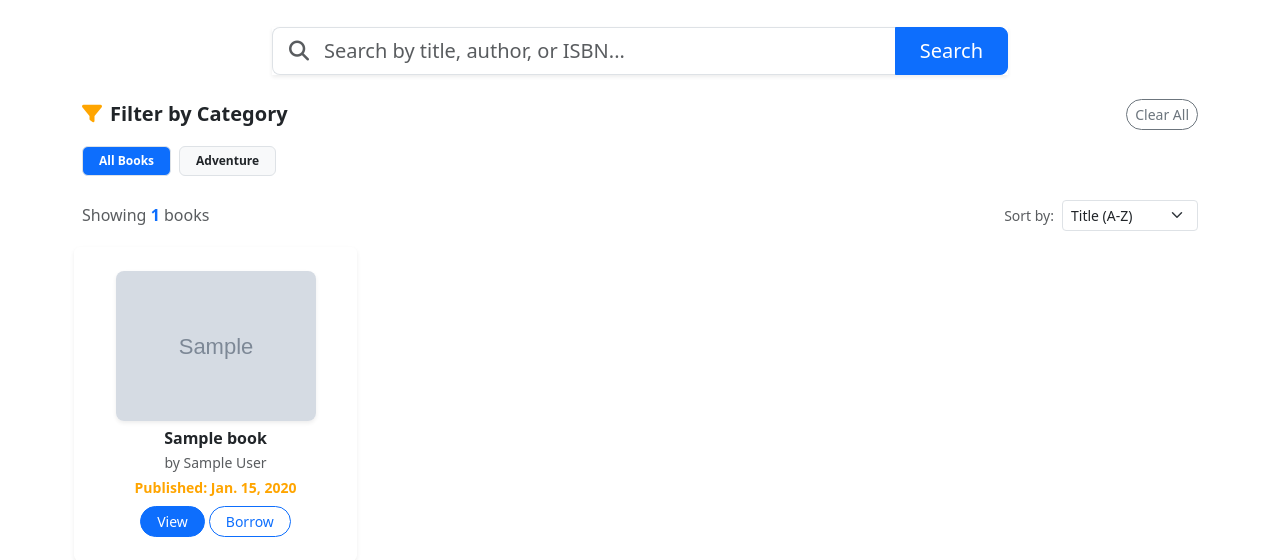
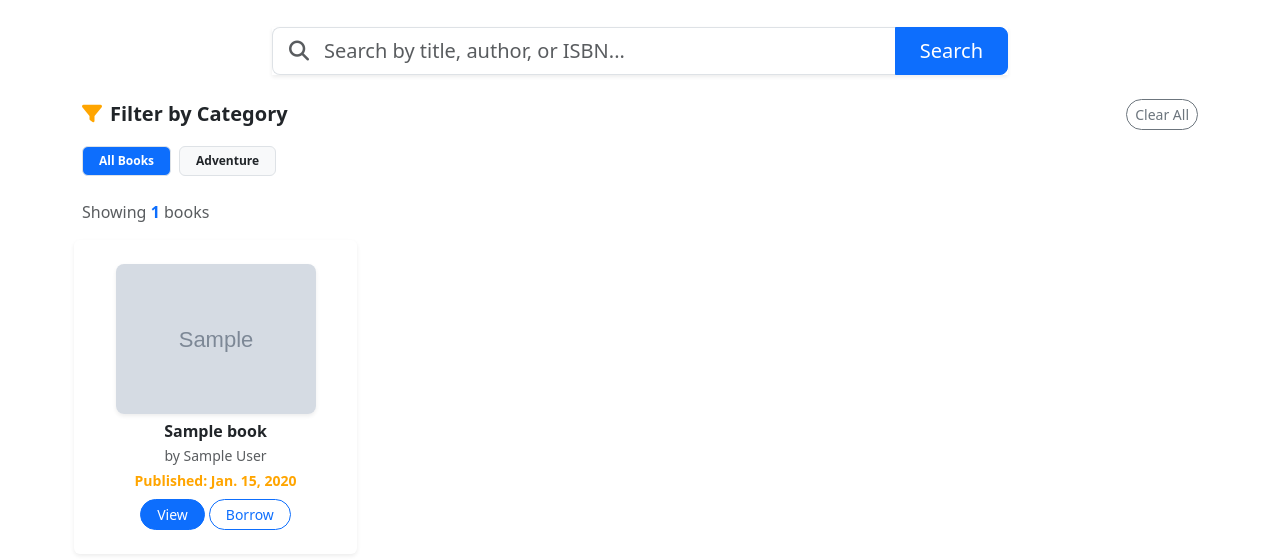
Before and after one commit to peterkahumu/Library-Management, a Django app: page /books/ in a window 1280 px wide. Shown: the part 207-767 px from the top of the page. Run offline with Django 5.2, Linux system fonts and the light colour scheme; tables that the repository leaves empty hold one stand-in row (values such as "Sample post"); grey boxes marked "Sample" are stand-in pictures.

Commit message:
fix: display all genres in book list for filter purposes; edit html templates for consistency

```diff
--- a/books/views.py
+++ b/books/views.py
@@ -27,6 +27,7 @@ class BookListView(ListView):
         context = super().get_context_data(**kwargs)
         for book in context["books"]:
             book.genre_names = " ".join(book.genre.values_list("name", flat=True))
+        context["all_genres"] = Genre.objects.all()
         context["selected_genres"] = self.request.GET.get("genre", "all")
         context["query"] = self.request.GET.get("query", "")
         return context
--- a/static/js/book_filter.js
+++ b/static/js/book_filter.js
@@ -37,29 +37,8 @@ document.addEventListener('DOMContentLoaded', () => {
 });
 
 
-// Sort functionality
-const sortSelect = document.getElementById('sortSelect');
-sortSelect.addEventListener('change', function () {
-    const sortBy = this.value;
-    const container = document.getElementById('booksContainer');
-    const items = Array.from(bookItems);
-
-    items.sort((a, b) => {
-        if (sortBy === 'title') {
-            return a.getAttribute('data-title').localeCompare(b.getAttribute('data-title'));
-        } else if (sortBy === 'author') {
-            return a.getAttribute('data-author').localeCompare(b.getAttribute('data-author'));
-        }
-        // For 'year' and 'popular', maintain current order for demo
-        return 0;
-    });
-
-    // Re-append sorted items
-    items.forEach(item => container.appendChild(item));
-});
-
 // Set initial active filter
-filterBadges[0].classList.add('active')
+filterBadges[0].classList.add('active');
 
 
 function clearFilters() {
--- a/templates/books/book_detail.html
+++ b/templates/books/book_detail.html
@@ -143,7 +143,7 @@
                     <p class="text-muted">{{ book.dimensions|default:"N/A"}}</p>
                 </div>
                 <div class="col-md-6 mb-3">
-                    <h6 class="fw-bold text-dark">Weight(lbs)</h6>
+                    <h6 class="fw-bold text-dark">Weight (lbs)</h6>
                     <p class="text-muted">{{ book.edition|default:"N/A"}}</p>
                 </div>
                 <div class="col-md-6 mb-3">
@@ -157,7 +157,7 @@
         <div class="tab-pane fade" id="reviews" role="tabpanel">
             <div class="alert alert-info">
                 <p>Feature coming soon.</p>
-                <!-- Template to be used here were saved in feature_use_templates/book_reviews.html -->
+                <!-- Template to be used here was saved in feature_use_templates/book_reviews.html -->
             </div>
         </div>
 
--- a/templates/books/book_list.html
+++ b/templates/books/book_list.html
@@ -36,7 +36,7 @@
         <div class="d-flex flex-wrap gap-2" id="filterContainer">
             <input type="hidden" name="genre" id="genreInput" value="{{ selected_genre|default:'all' }}">
             <span class="badge bg-light text-dark border filter-badge px-3 py-2" data-category="all">All Books</span>
-            {% for genre in genres %}
+            {% for genre in all_genres %}
             <span class="badge bg-light text-dark border filter-badge px-3 py-2"
                 data-category="{{genre.name}}">{{genre.name|escape|title}}</span>
             {% endfor %}
@@ -44,20 +44,11 @@
     </div>
 </form>
 
-<!-- Sort and Results Count -->
+<!-- Results Count -->
 <div class="d-flex justify-content-between align-items-center mb-3">
     <p class="text-muted mb-0">
         Showing <span id="resultCount" class="fw-bold text-primary">{{books.count}}</span> books
     </p>
-    <div class="d-flex align-items-center gap-2">
-        <label class="text-muted small mb-0">Sort by:</label>
-        <select class="form-select form-select-sm" style="width: auto;" id="sortSelect">
-            <option value="title">Title (A-Z)</option>
-            <option value="author">Author</option>
-            <option value="year">Year (Newest)</option>
-            <option value="popular">Most Popular</option>
-        </select>
-    </div>
 </div>
 
 <!-- Books Grid -->
--- a/templates/components/navbar.html
+++ b/templates/components/navbar.html
@@ -90,14 +90,14 @@
 
         {% if user.is_authenticated %}
         <li class="nav-item"><a class="nav-link text-white active" href="{% url 'book_list' %}">Catalog</a></li>
-        <li class=" nav-item">
+        <li class="nav-item">
             <a class="nav-link" href="{% url 'book_create' %}">
                 <i class="fa-solid fa-plus me-2"></i>Add Book
             </a>
         </li>
 
         <!-- User Profile Dropdown -->
-        <li class=" nav-item dropdown">
+        <li class="nav-item dropdown">
             <a class="nav-link dropdown-toggle text-white d-flex align-items-center" href="#" data-bs-toggle="dropdown">
                 <img src="{{user.profile_image.url}}" alt="User" class="rounded-circle me-2" width="32" height="32">
                 <span>{{ user.get_full_name }}</span>
```
